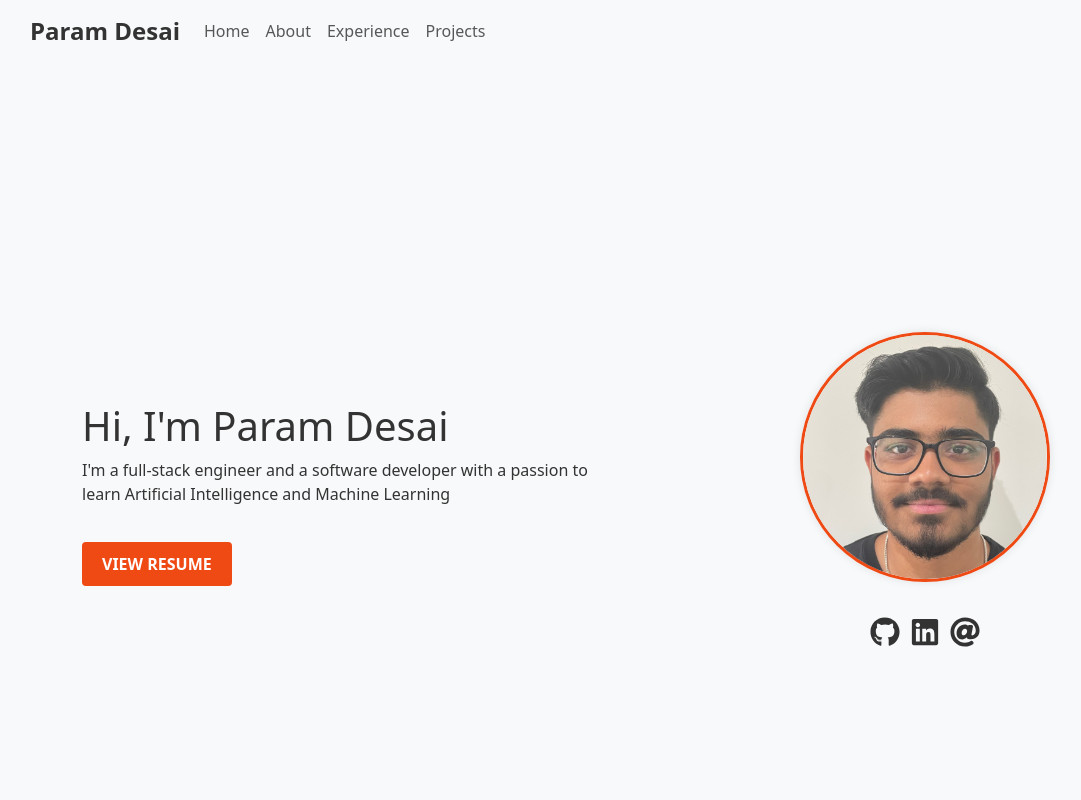
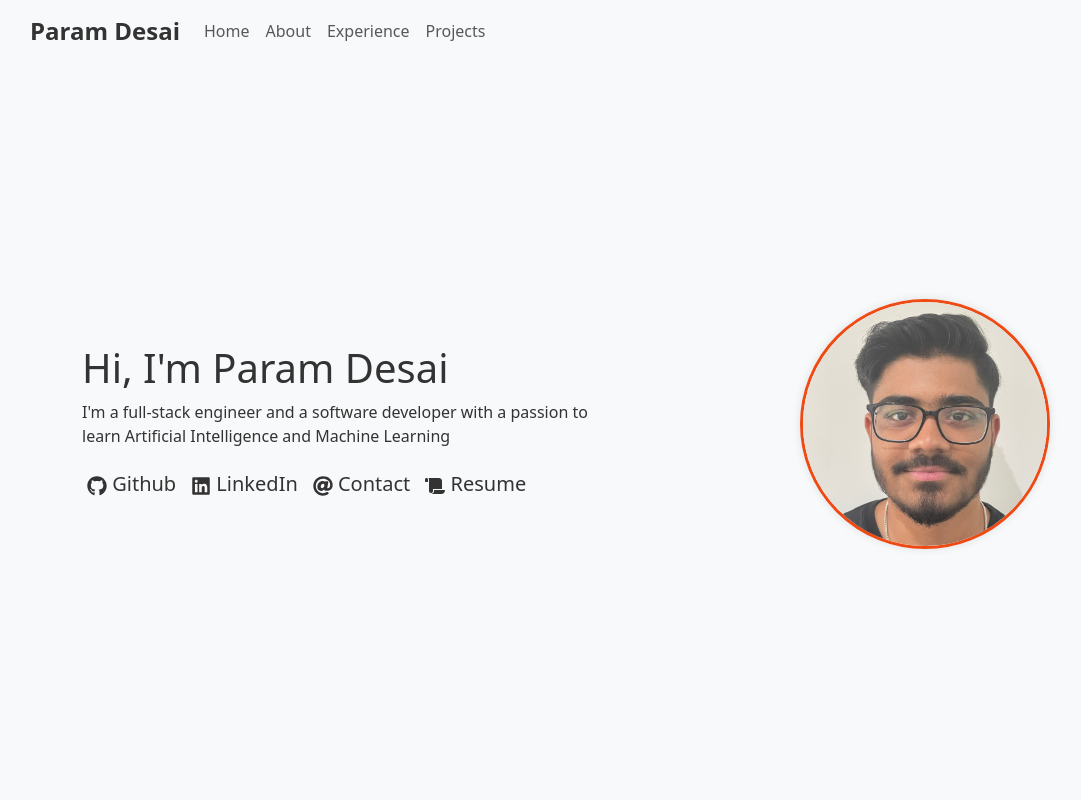
Before and after one commit to ParamDesai111/paramdesai111.github.io, a React (Create React App) app: page / in a window 1280 px wide. Shown: the top 800 px of the page, without its empty margins (0-1081 px from the left). Built offline with nearby package versions, Linux system fonts and the light colour scheme.

Commit message:
Commits to Links on site homepage

```diff
--- a/src/components/HomeSection.jsx
+++ b/src/components/HomeSection.jsx
@@ -1,7 +1,7 @@
 import React from 'react';
 import faceImage from '../images/face.jpg'; // Import your face image
 import resumepdf from '../images/ResumeParamDesai.pdf'; // Import your resume pdf
-import { FaGithub, FaLinkedin, FaAt } from 'react-icons/fa'; // Import icons
+import { FaGithub, FaLinkedin, FaAt, FaScroll } from 'react-icons/fa'; // Import icons
 
 function HomeSection() {
   return (
@@ -10,16 +10,17 @@ function HomeSection() {
         <div className="col-md-6">
           <h1>Hi, I'm Param Desai</h1>
           <p>I'm a full-stack engineer and a software developer with a passion to learn Artificial Intelligence and Machine Learning</p>
-          <a href= {resumepdf} className="btn resume-btn" target="_blank" rel="noopener noreferrer">View Resume</a>
+          <div className="button-and-icons">
+            <div className="social-links">
+              <a href="https://github.com/ParamDesai111" className="social-link" data-tooltip="Github" target="_blank" rel="noopener noreferrer"><FaGithub />   Github</a>
+              <a href="https://www.linkedin.com/in/paramdesai111/" className="social-link" data-tooltip="LinkedIn" target="_blank" rel="noopener noreferrer"><FaLinkedin />   LinkedIn</a>
+              <a href="mailto:param.desai101@gmail.com" className="social-link" data-tooltip="param.desai101@gmail.com"><FaAt />   Contact</a>
+              <a href={resumepdf} className="social-link" data-tooltip="Resume" target="_blank" rel="noopener noreferrer"><FaScroll />   Resume</a>
+            </div>
+          </div>
         </div>
         <div className="col-md-6 text-center">
           <img src={faceImage} alt="Param Desai" className="profile-image" />
-          <div className="social-links">
-            <a href="https://github.com/ParamDesai111" className="social-link" data-tooltip="Github"><FaGithub /></a>
-            <a href="https://www.linkedin.com/in/paramdesai111/" className="social-link" data-tooltip="LinkedIn"><FaLinkedin /></a>
-            <a href="mailto:param.desai101@gmail.com" className="social-link" data-tooltip="param.desai101@gmail.com"><FaAt /></a>
-            {/* Add more social links if needed */}
-          </div>
         </div>
       </div>
     </section>
--- a/src/styles/main.css
+++ b/src/styles/main.css
@@ -38,10 +38,6 @@ html {
   background: #ced4da;
 }
 
-#home {
-  padding-top: 70px;
-  /* Height of the navbar */
-}
 
 .timeline {
   position: relative;
@@ -374,7 +370,6 @@ html {
 .home-section {
   position: relative;
   overflow: hidden;
-  /* ... other styles ... */
 }
 
 
@@ -389,18 +384,32 @@ html {
   display: block; /* Needed for margin auto to work */
 }
 
+
+.button-and-icons {
+  display: flex;
+  align-items: center;
+  justify-content: flex-start;
+  gap: 15px; /* Adjust the space between button and icons */
+}
+
 .social-links {
-  margin-top: 20px;
   display: flex;
-  justify-content: center; /* Center the icons below the image */
-  flex-wrap: wrap; /* Ensure the icons wrap on smaller screens */
+  gap: 5px; /* Adjust the space between icons */
+  margin-top: auto;
+}
+
+/* Ensure the button and icons are appropriately sized and spaced */
+.resume-btn, .social-link {
+  margin-bottom: 0; /* Remove bottom margin if any */
 }
 
 .social-link {
-  margin: 5px; /* Spacing around each icon */
-  font-size: 30px; /* Increase icon size */
-  color: #333; /* Icon color */
-  position: relative; /* Needed for tooltip */
+  margin: 5px;
+  font-size: 20px;
+  color: #333;
+  position: relative;
+  text-decoration: none; /* Remove underline from link */
+  font-weight: 500;
 }
 
 .social-link:hover::after {
@@ -419,6 +428,11 @@ html {
   display: block; /* Ensure it's displayed */
   opacity: 0; /* Hide it initially */
   transition: opacity 0.3s ease, transform 0.3s ease; /* Smooth transition for tooltip */
+}
+
+.social-link:hover{
+  text-decoration: underline; /* Add underline to the link */
+
 }
 
 .social-link:hover::after {
@@ -442,8 +456,9 @@ html {
 
 
 .resume-btn {
-  background-color: #ef4914; /* Button background color */
-  color: white; /* Text color */
+  /* background-color: #ef4914; Button background color */
+  /* color: white; Text color */
+  color: black;
   padding: 10px 20px; /* Button padding */
   border: none; /* Remove border */
   border-radius: 4px; /* Rounded corners */
```
